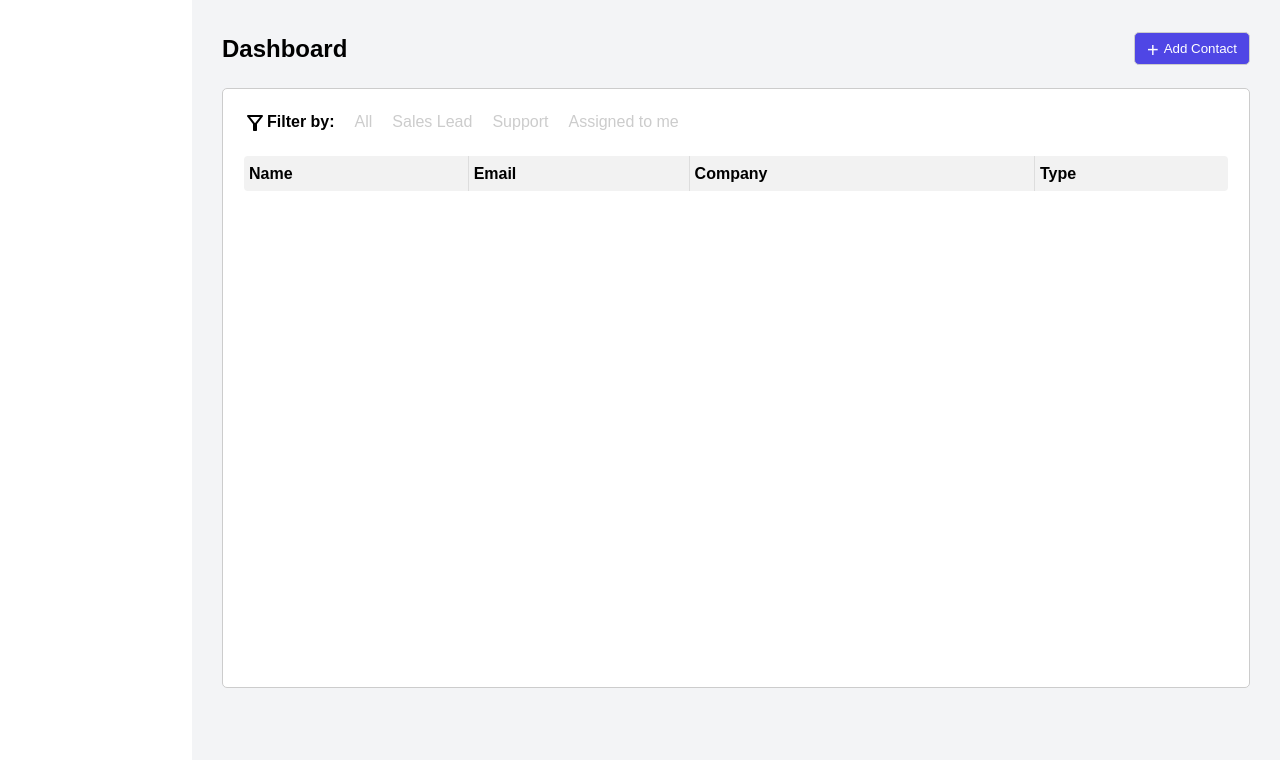
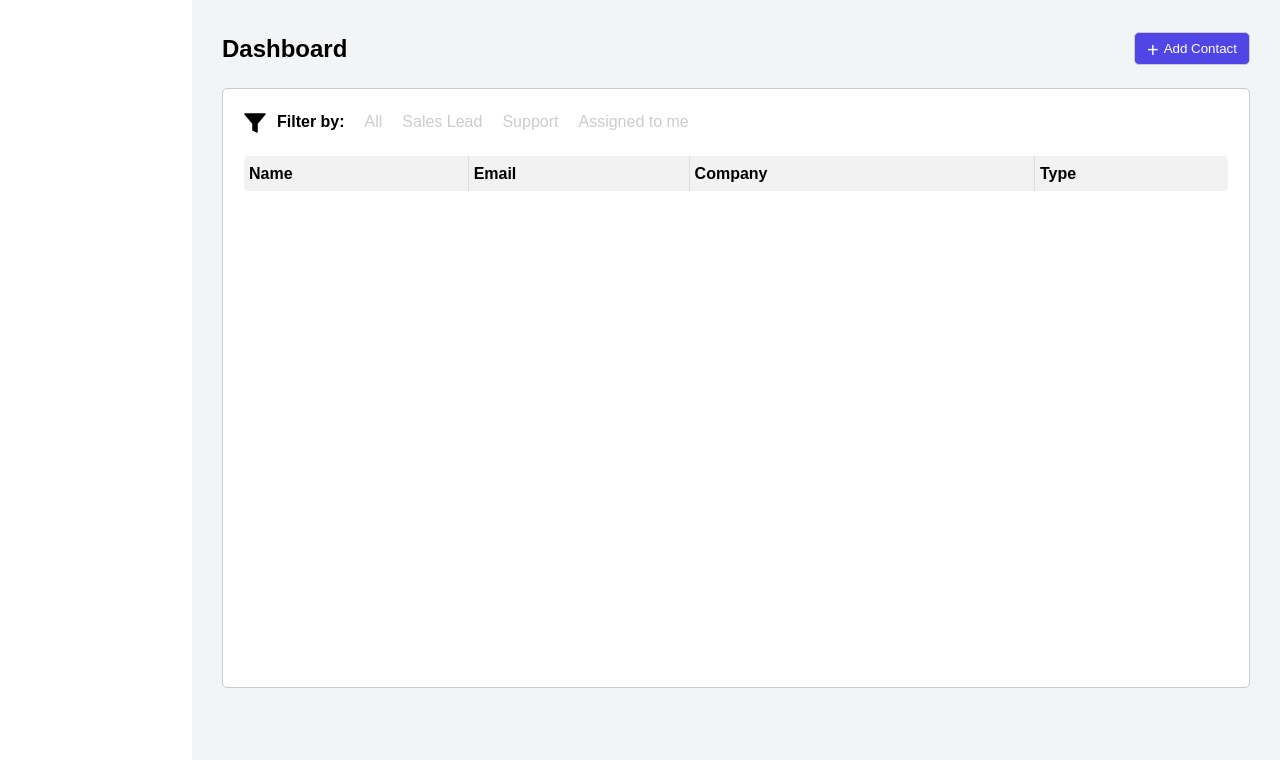
Before and after one commit to b13nmaN/comp2245-finalproject, a PHP site: template pages/home.php in a window 1280 px wide. Shown: the part 56-816 px from the top of the page. Run offline with PHP 8.4, Linux system fonts and the light colour scheme; the template is opened without the code that fills it, so the values that code supplies are empty.

Commit message:
styled the filter icon

```diff
--- a/assets/css/styles.css
+++ b/assets/css/styles.css
@@ -108,6 +108,11 @@ aside nav ul li a {
     stroke-width: 1.5;
 }
 
+#filter-icon {
+    fill: #000;
+    vertical-align: middle;
+    margin-right: 10px;
+}
 
 
 
--- a/pages/home.php
+++ b/pages/home.php
@@ -19,7 +19,7 @@ $allContacts = getAllContacts($conn);
     </div>
     <div class="dashboard-main">
         <div class="filters">
-            <p><span><img src="../assets/images/filter.svg" alt="filter-icon"></span>Filter by:</p>
+            <p><span><i id="filter-icon" class="icon" data-feather="filter"></i></span>Filter by:</p>
             <p class="active-filter" id="all">All</p>
             <p class="active-filter" id="sales-lead">Sales Lead</p>
             <p class="active-filter" id="support">Support</p>
```
